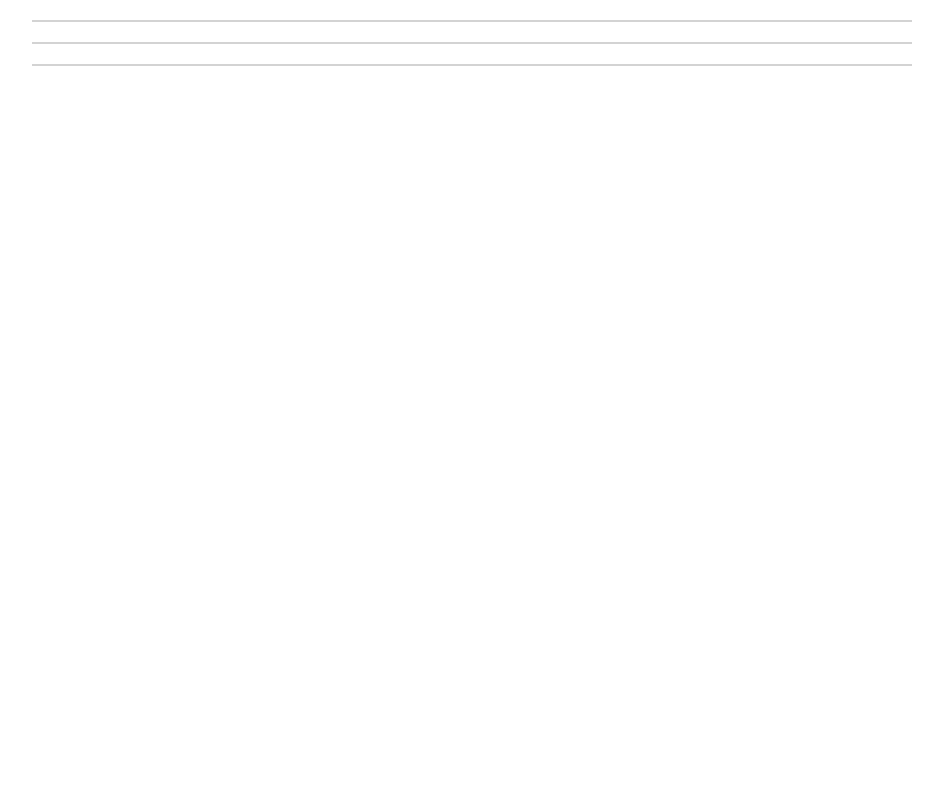
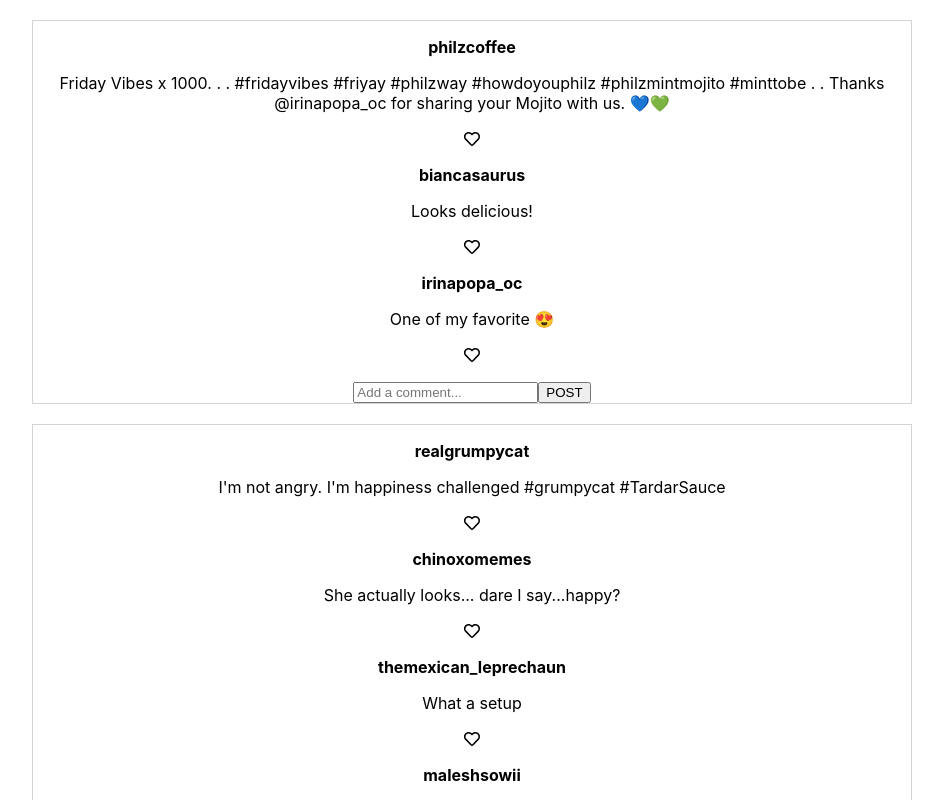
Before and after one commit to ckopecky/ReactInstaClone, a React (Create React App) app in the folder instagram/: page / in a window 1280 px wide. Shown: the top 800 px of the page, without its empty margins (168-1111 px from the left). Built offline with nearby package versions, Linux system fonts and the light colour scheme.

Commit message:
Comment Section scaffolded out

```diff
--- a/instagram/src/components/CommentSection/CommentSection.js
+++ b/instagram/src/components/CommentSection/CommentSection.js
@@ -1,13 +1,28 @@
 import React from 'react';
 import PropTypes from 'prop-types';
+import {FontAwesomeIcon} from '@fortawesome/react-fontawesome'
+import { faHeart } from '@fortawesome/free-regular-svg-icons'
+import CommentForm from './CommentForm';
 
-const CommentSection = props => {
-    return (
-        <div>
-            {/* comments */}
-            {/* form for new comment */}
-        </div>
-    );
+class CommentSection extends React.Component {
+
+    render(){
+
+        return (
+            <div>
+                {this.props.comments.map(comment => {
+                    return (
+                        <div className="comment-box">
+                            <p><strong>{comment.username}</strong></p>
+                            <p>{comment.text}</p>
+                            <p><FontAwesomeIcon icon={faHeart}/></p>
+                        </div>
+                    )
+                })}
+                <CommentForm />
+            </div>
+        );
+    }
 };
 
 CommentSection.propTypes = {
```
